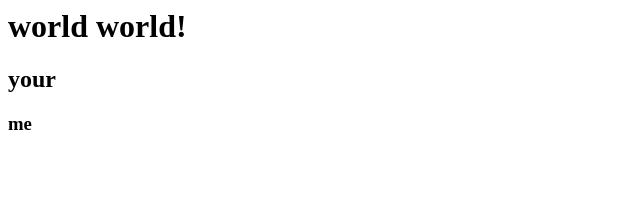
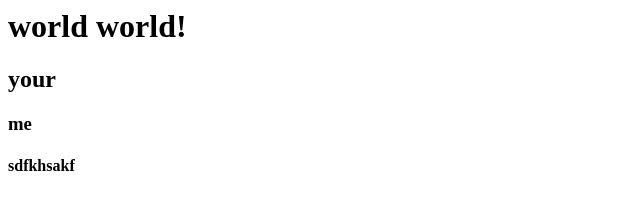
Before and after one commit to magic-C-M-R/magic-C-M-R.github.io, a plain HTML site: page index.html in a window 1280 px wide. Shown: the full height of the page, 0-640 px from the left. Drawn offline with Linux system fonts and the light colour scheme.

Commit message:
是不是留言

```diff
--- a/index.html
+++ b/index.html
@@ -1,3 +1,4 @@
 <h1>world world!</h1>
 <h2>your</h2>
 <h3>me</h3>
+<h4>sdfkhsakf</h4>
```
